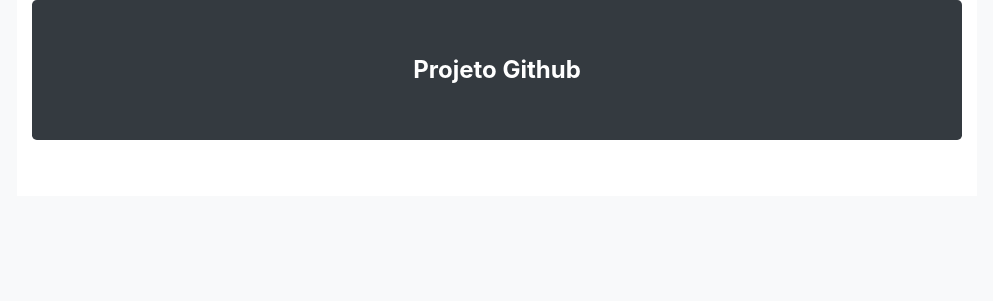
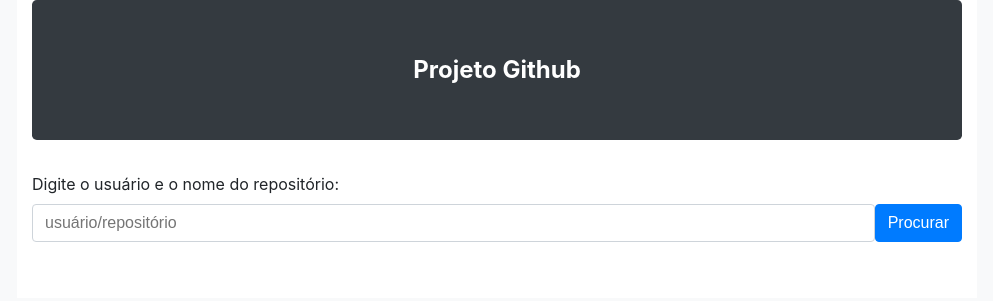
Before and after one commit to geprojetos/projeto-github, a plain HTML site: page docs/index.html in a window 1280 px wide. Shown: the whole page, without its empty margins (143-1136 px from the left). Drawn offline with Linux system fonts and the light colour scheme; no server answers.

Commit message:
Criando o estilo para o input de busca

```diff
--- a/docs/index.html
+++ b/docs/index.html
@@ -196,8 +196,14 @@
         .text-right {
            text-align: right !important;
         }
+        .text-left {
+           text-align: left !important;
+        }
         .text-white {
            color: #fff !important;
+        }
+        .text-danger {
+           color: #dc3545 !important;
         }
         .mt-2 {
             margin-top: 0.5rem !important;
@@ -211,6 +217,60 @@
         .list-unstyled {
             padding-left: 0;
             list-style: none;
+        }
+        label {
+            display: inline-block;
+            margin-bottom: 0.5rem;
+        }
+        fieldset {
+            min-width: 0;
+            padding: 0;
+            margin: 0;
+            border: 0;
+        }
+        .form-control {
+            display: block;
+            width: 100%;
+            height: calc(1.5em + 0.75rem + 2px);
+            padding: 0.375rem 0.75rem;
+            font-size: 1rem;
+            font-weight: 400;
+            line-height: 1.5;
+            color: #495057;
+            background-color: #fff;
+            background-clip: padding-box;
+            border: 1px solid #ced4da;
+            border-radius: 0.25rem;
+            transition: border-color 0.15s ease-in-out, box-shadow 0.15s ease-in-out;
+        }
+        .form-text {
+            display: block;
+            margin-top: 0.25rem;
+        }
+        .form-group {
+           margin-bottom: 1rem;
+        }
+        .input-group {
+            position: relative;
+            display: -ms-flexbox;
+            display: flex;
+            -ms-flex-wrap: wrap;
+            flex-wrap: wrap;
+            -ms-flex-align: stretch;
+            align-items: stretch;
+            width: 100%;
+        }
+        .input-group-prepend,
+        .input-group-append {
+            display: -ms-flexbox;
+            display: flex;
+        }
+        .input-group > .form-control {
+            position: relative;
+            -ms-flex: 1 1 auto;
+            flex: 1 1 auto;
+            width: 1%;
+            margin-bottom: 0;
         }
         @media(min-width: 768px) {
             .container {
@@ -309,6 +369,33 @@
             </h1>
         </header>
 
+        <form class="text-left">
+            <fieldset>
+                <div class="form-group">
+                    <label for="repositpry">Digite o usuário e o nome do repositório:</label>
+                    <div class="input-group">
+                        <input
+                            type="search"
+                            class="form-control"
+                            id="repositpry"
+                            aria-describedby="repositoryHelp"
+                            placeholder="usuário/repositório"
+                        />
+
+                        <div class="input-group-prepend">
+                            <div class="input-group-text">
+                                <button type="submit" class="btn btn-primary">Procurar</button>
+                            </div>
+                        </div>
+                    </div>
+                    <small
+                        id="repositoryHelp"
+                        class="form-text text-danger">
+                    </small>
+                </div>
+            </fieldset>
+        </form>
+
         <ul class="row list-unstyled wrapper-list"></ul>
 
         <!-- <ul class="row list-unstyled">
```
